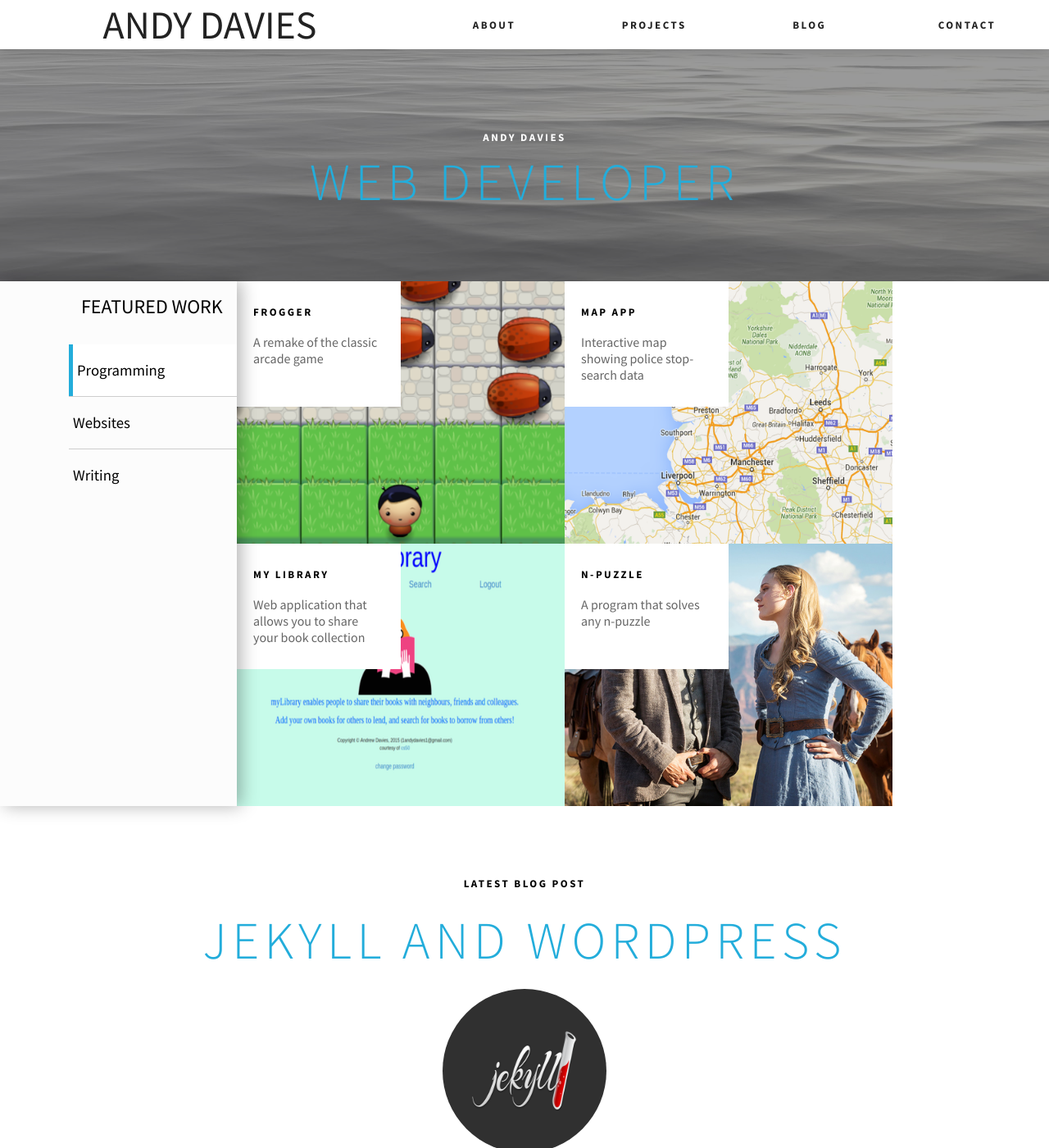
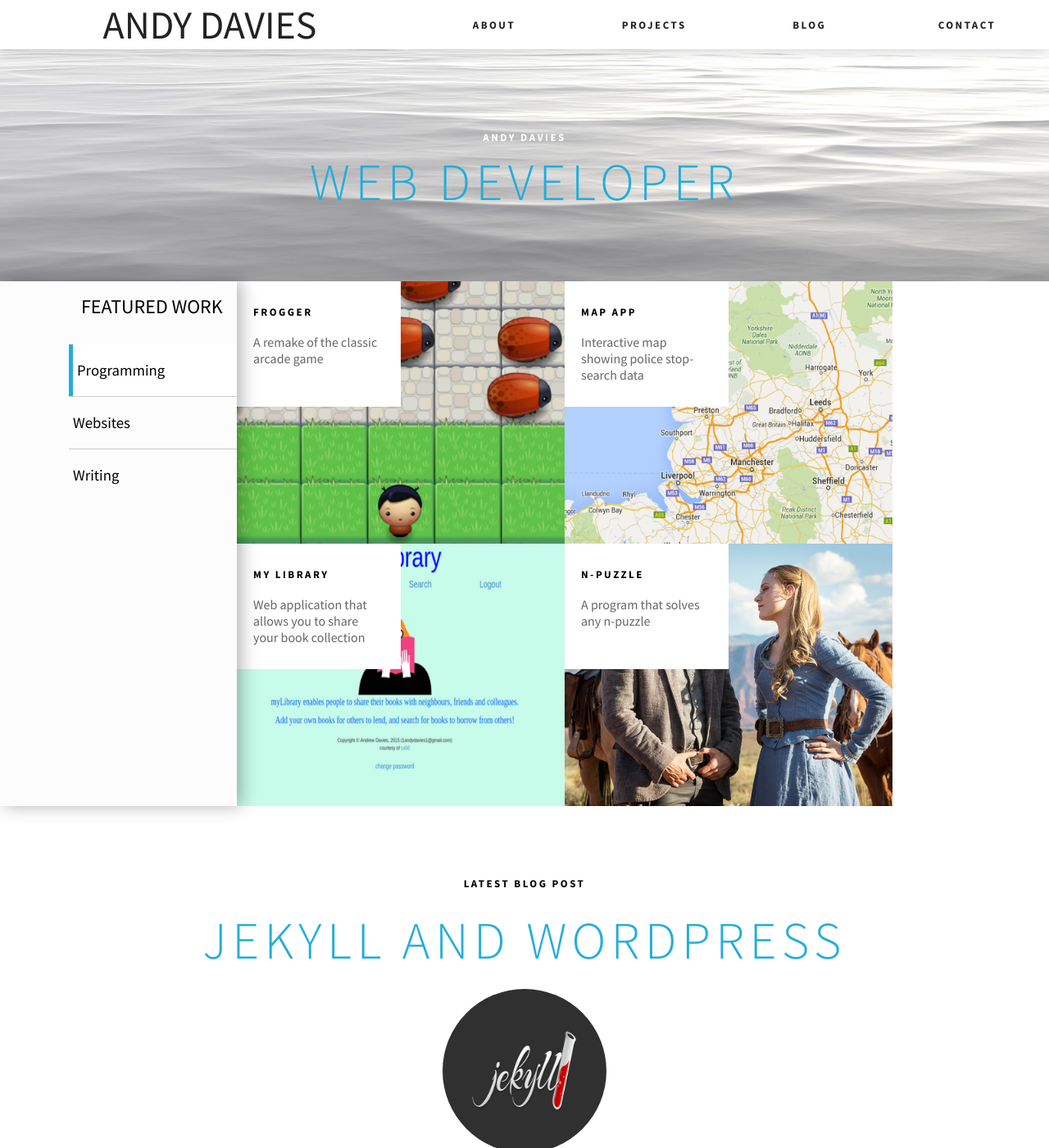
Before and after one commit to andavies/andavies.github.io, a Jekyll site: the page built from index.html, in a window 1280 px wide and 1400 px high. Shown: the whole window at 82% size. Built offline with Jekyll 4.4.1, drawn with Linux system fonts in a browser that asks for light colours.

Commit message:
Remove dark image feature on landing

```diff
--- a/_gulped-sass/_components/_landing-feature.scss
+++ b/_gulped-sass/_components/_landing-feature.scss
@@ -8,27 +8,6 @@
 	background-repeat: no-repeat;
 	background-attachment: fixed;
 	padding: 120px 0 60px 0;
-}
-
-/* dark transparent effect */
-.landing-feature {
-	position: relative;
-
-	h1 {
-		-webkit-filter: brightness(100%);
-		        filter: brightness(100%);
-	}
-
-	&::before {
-		content: "";
-		background: black;
-		opacity: 0.4;
-		top: 0;
-		left: 0;
-		bottom: 0;
-		right: 0;
-		position: absolute;
-	}
 }
 
 /* disable background image on phones and tablets (for now). Too buggy */
--- a/_sass/_components/_landing-feature.scss
+++ b/_sass/_components/_landing-feature.scss
@@ -8,26 +8,6 @@
 	background-repeat: no-repeat;
 	background-attachment: fixed;
 	padding: 120px 0 60px 0;
-}
-
-/* dark transparent effect */
-.landing-feature {
-	position: relative;
-
-	h1 {
-		filter: brightness(100%);
-	}
-
-	&::before {
-		content: "";
-		background: black;
-		opacity: 0.4;
-		top: 0;
-		left: 0;
-		bottom: 0;
-		right: 0;
-		position: absolute;
-	}
 }
 
 /* disable background image on phones and tablets (for now). Too buggy */
```
